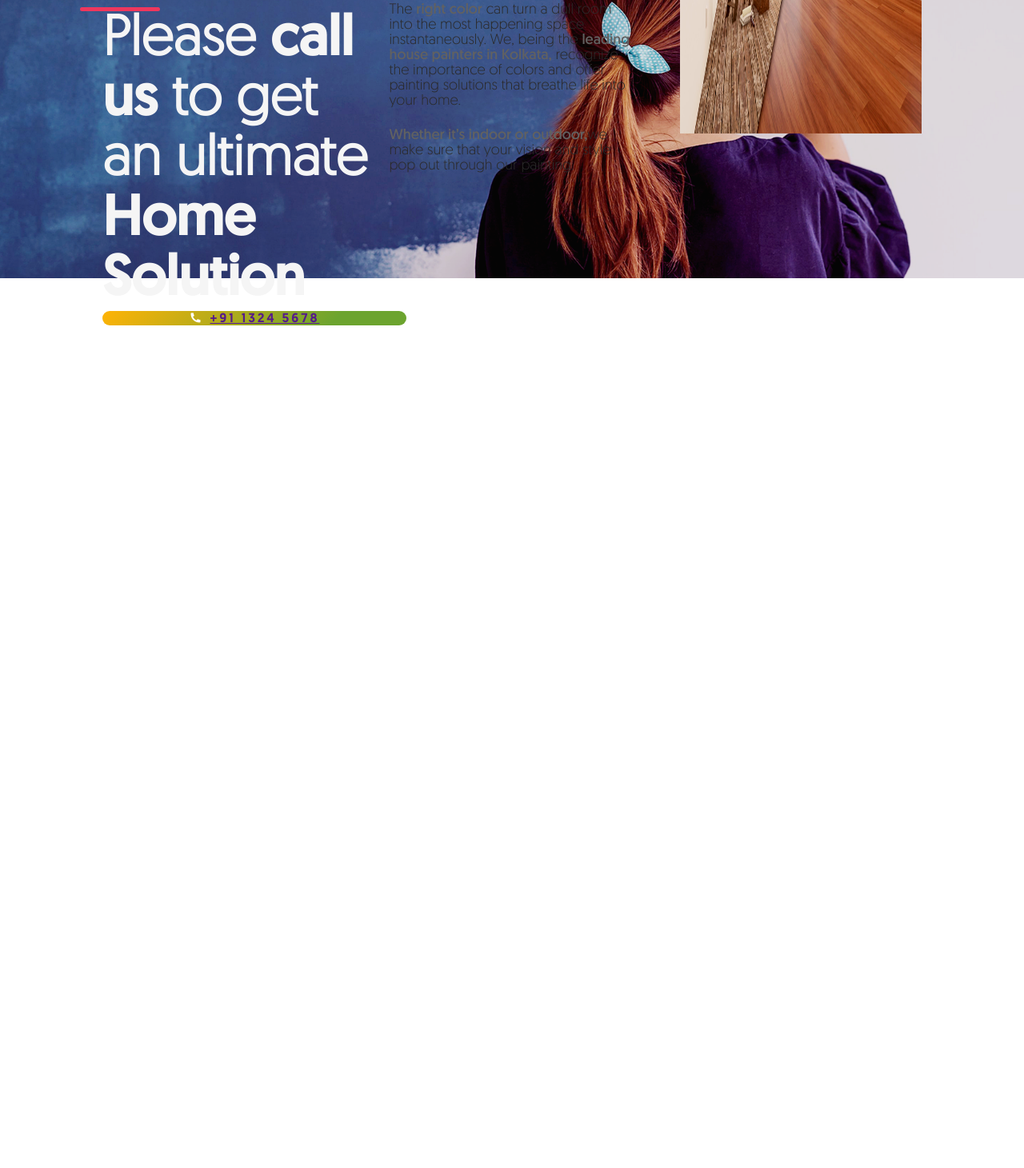
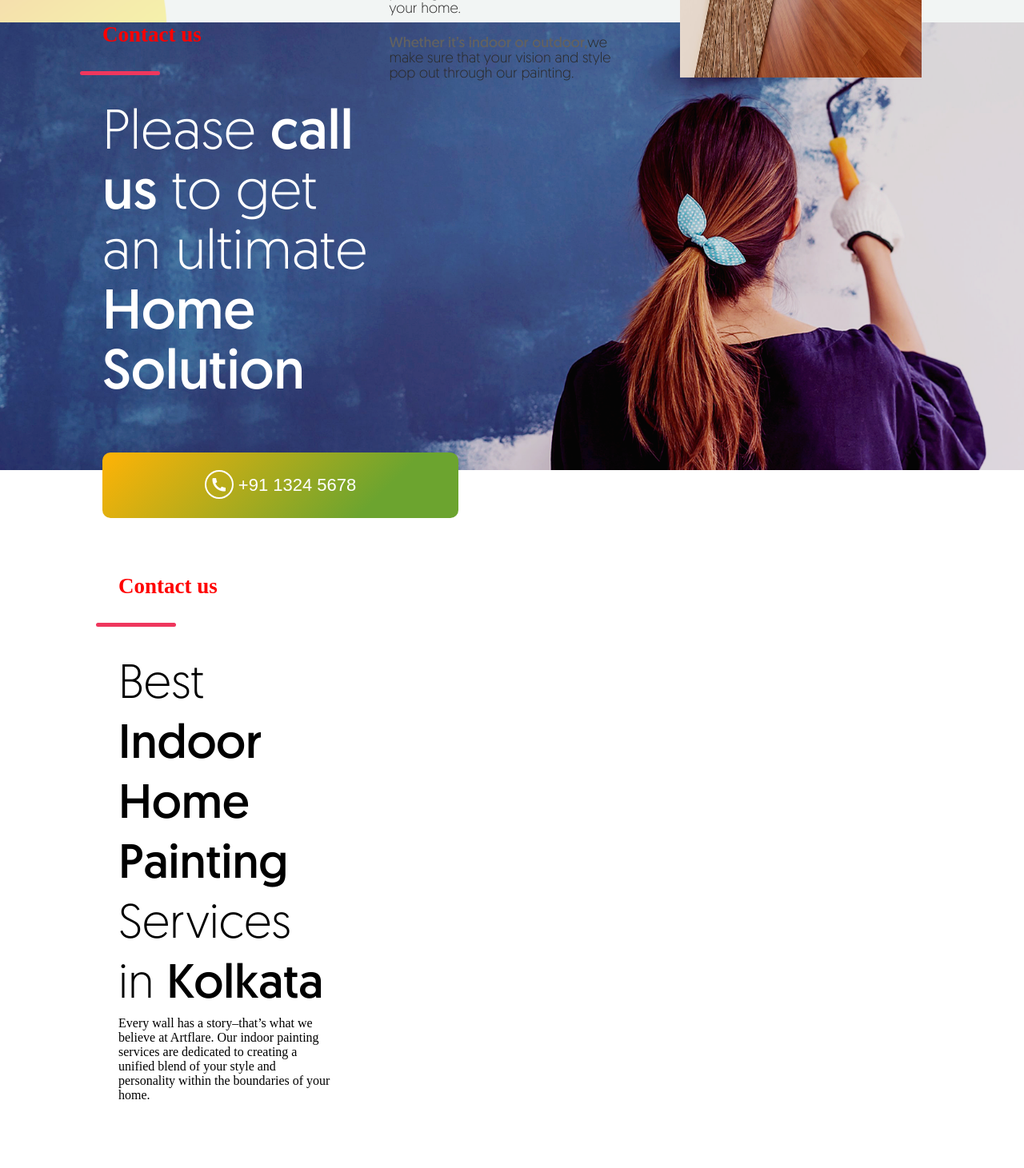
Before and after one commit to Joydev2000/intlum, a plain HTML site: page index.html in a window 1280 px wide. Shown: the part 1972-3433 px from the top of the page at 80% size. Before the commit the page ends 2379 px from the top, so only its background shows below. Drawn offline with nearby package versions, Linux system fonts and the light colour scheme.

Commit message:
intlumlllllllll

```diff
--- a/index.html
+++ b/index.html
@@ -118,12 +118,38 @@
        <h3>
         Please <span>call us</span> to get an ultimate <span>Home Solution</span>
        </h3>
-        <button id="submit">
+        <button class="btn">
             <i class="ri-phone-fill"></i>
                 <a href="">+91 1324 5678</a>
         </button>
       </div>
     </div>
+    <div class="thirdpage">
+        <div class="thirdpage_content">
+            <div class="first_box box">
+                <h2 class="htwo">
+                    Contact us
+                   </h2>
+                   <div class="line"></div>
+                   <h3 class="hthree">
+                    Best <span>Indoor Home Painting</span> Services in
+                    <span>Kolkata</span>
+                   </h3>
+                   <p><span>Every wall has a story–that’s what we believe at
+                    Artflare.</span> Our <span>indoor painting</span> services are dedicated
+                    to creating a unified blend of your style and
+                    personality within the boundaries of your home. </p>
+            </div>
+            <div class="second_box box"></div>
+            <div class="box"></div>
+            <div class="box"></div>
+            <div class="box"></div>
+            <div class="box"></div>
+            <div class="box"></div>
+            <div class="box">mm</div>
+            <div class="box">hh</div>
+        </div>
+    </div>
     <script src="script.js"></script>
 </body>
 
--- a/style.css
+++ b/style.css
@@ -288,7 +288,7 @@ input:valid {
 
 .first_page{
     background: url("Asset/Home-page.png");
-    height: 120vh;
+    height: 150vh;
     width: 100%;
     background-position: center;
     background-size: cover;
@@ -314,6 +314,8 @@ input:valid {
     font-size: 70px;
     width: 100%;
     font-family: Geomanist-light;
+    font-weight: 400;
+
 
    }
    .first_colum h3 span{
@@ -333,7 +335,7 @@ input:valid {
 }
 .third_colum .image,.second_colum .image {
   width: 100%;
-  height: 70%;
+  height: 65%;
 }
 .second_colum .image img {
     width: 100%;
@@ -354,7 +356,8 @@ input:valid {
   .third_colum .content h2, .second_colum .content h2{
    font-family: Geomanist-light;
    font-size: 45px;
-   width: 80%;
+   width: 100%;
+   font-weight: 400;
 
   }
   .third_colum .content h3, .second_colum .content h3{
@@ -381,24 +384,84 @@ input:valid {
     width: 100%;
     height: 70vh;
     background-size: cover;
-    background-position: center;
+    display: flex;
+    align-items: center;
+
  }
  .secondpage_content{
     width: 80%;
     margin: auto;
-    padding-top: 160px;
+
  }
  .htwo{
     font-size: 27px;
     color: red;
  }
  .secondpage_content h3{
+    margin-top: 37px;
     width: 35%;
     line-height: 75px;
     font-family: Geomanist-light;
     font-size: 70px;
-    color: whitesmoke;
+    font-weight: 400;
+    color: rgb(255, 255, 255);
  }
  .secondpage_content h3 span{
     font-family: Book;
  }
+ .btn {
+     background: rgb(255, 179, 6);
+     background: -moz-linear-gradient(135deg, rgba(255, 179, 6, 1) 0%, rgba(108, 164, 47, 1) 76%);
+     background: -webkit-linear-gradient(135deg, rgba(255, 179, 6, 1) 0%, rgba(108, 164, 47, 1) 76%);
+     background: linear-gradient(135deg, rgba(255, 179, 6, 1) 0%, rgba(108, 164, 47, 1) 76%);
+     border-radius: 10px;
+     font-size: 22px;
+     margin-top: 60px;
+     height: 82px;
+     width: 445px;
+     border: none;
+
+ }
+ .btn i{
+    padding: 5px;
+    border: 2px solid white;
+    border-radius: 50%;
+    color: white;
+ }
+ .btn a{
+    text-decoration: none;
+    color: white;
+ }
+ .thirdpage{
+    width: 80%;
+    margin: auto;
+   height: 150vh;
+ }
+ .thirdpage_content{
+    margin-top: 110px;
+    width: 100%;
+    display:flex;
+	flex-wrap: wrap;
+	gap: 60px;
+ }
+ .box{
+    height: 350px;
+    flex-basis:30%;
+    /* background: #000; */
+ }
+ .first_box{
+    padding: 20px;
+ }
+
+ .hthree{
+    margin-top: 37px;
+    width: 100%;
+    line-height: 75px;
+    font-family: Geomanist-light;
+    font-weight: 400;
+    font-size: 60px;
+
+ }
+ .hthree span{
+    font-family: Book;
+ }
```
Also changed, not shown: 1 other file.
